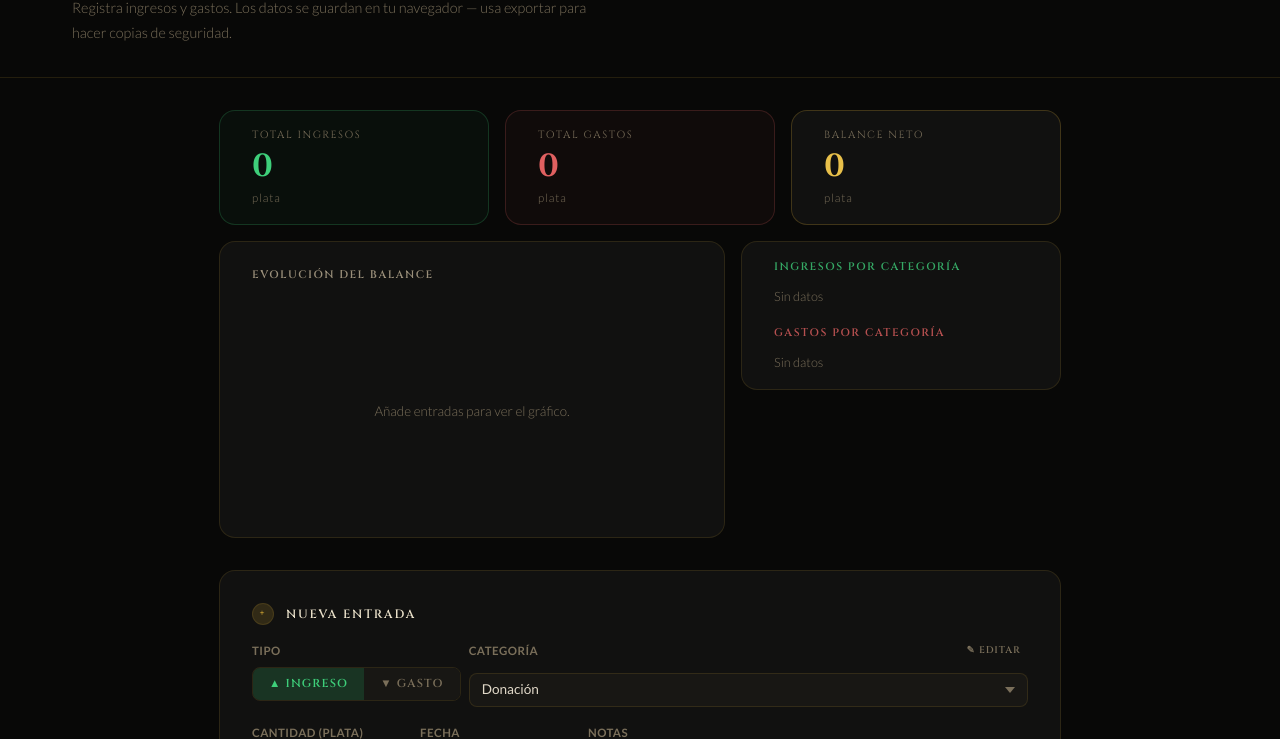
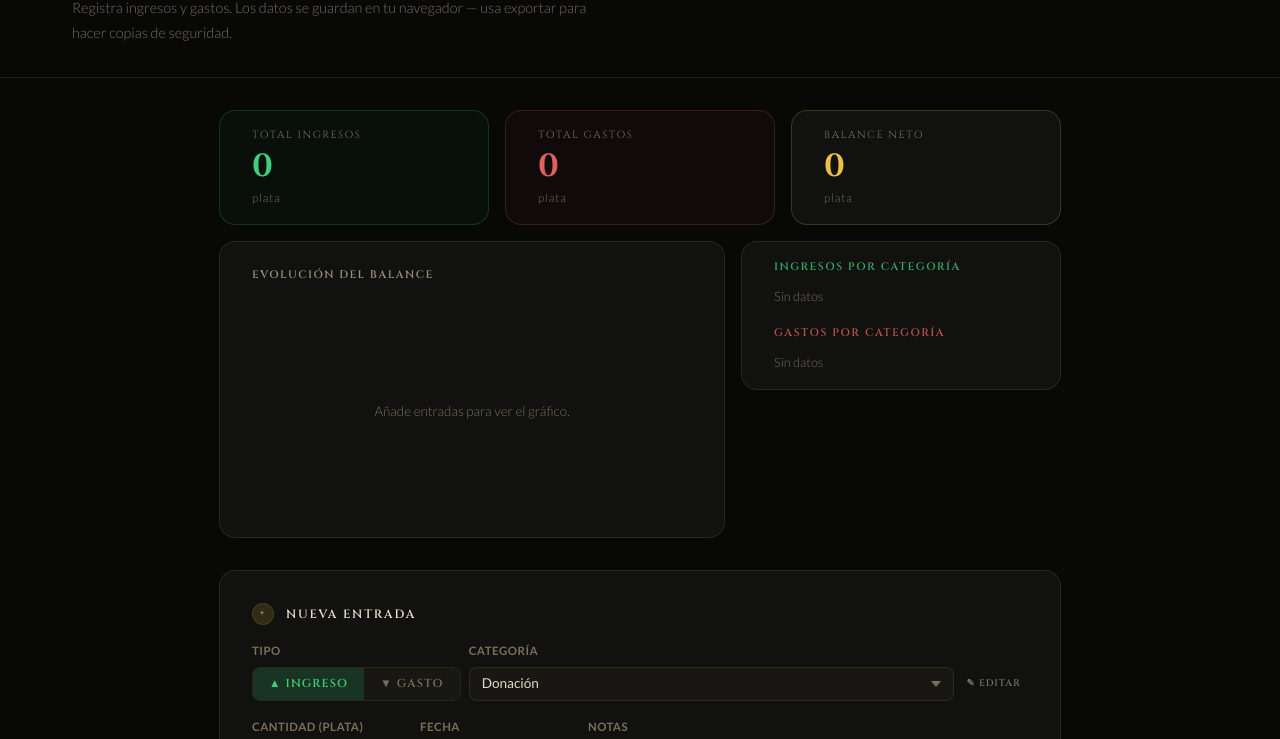
Before and after one commit to xJP8/AlbionWeb, a website: page public/pages/herramientas/tesoreria.html in a window 1280 px wide. Shown: the part 213-952 px from the top of the page. Drawn offline with nearby package versions, Linux system fonts and the light colour scheme.

Commit message:
Fix Tesoreria

```diff
--- a/public/css/tesoreria.css
+++ b/public/css/tesoreria.css
@@ -347,15 +347,14 @@
   cursor: pointer;
 }
 
-/* Category label row */
-.category-label-row {
+/* Category select row */
+.category-select-row {
   display: flex;
-  align-items: center;
-  justify-content: space-between;
-  margin-bottom: 6px;
+  gap: 6px;
+  align-items: stretch;
 }
 
-.category-label-row .field-label { margin-bottom: 0; }
+.category-select-row .field-input { flex: 1; min-width: 0; }
 
 .cat-edit-btn {
   font-family: var(--font-display);
--- a/public/pages/herramientas/tesoreria.html
+++ b/public/pages/herramientas/tesoreria.html
@@ -167,11 +167,11 @@
             </div>
 
             <div class="form-field">
-              <div class="category-label-row">
-                <label class="field-label" for="f-category">Categoría</label>
+              <label class="field-label" for="f-category">Categoría</label>
+              <div class="category-select-row">
+                <select id="f-category" class="field-input field-select"></select>
                 <button type="button" id="cat-edit-btn" class="cat-edit-btn" title="Gestionar categorías">✎ Editar</button>
               </div>
-              <select id="f-category" class="field-input field-select"></select>
               <!-- Panel gestor de categorías -->
               <div id="cat-manager" class="cat-manager" hidden>
                 <div class="cat-manager__add">
```
